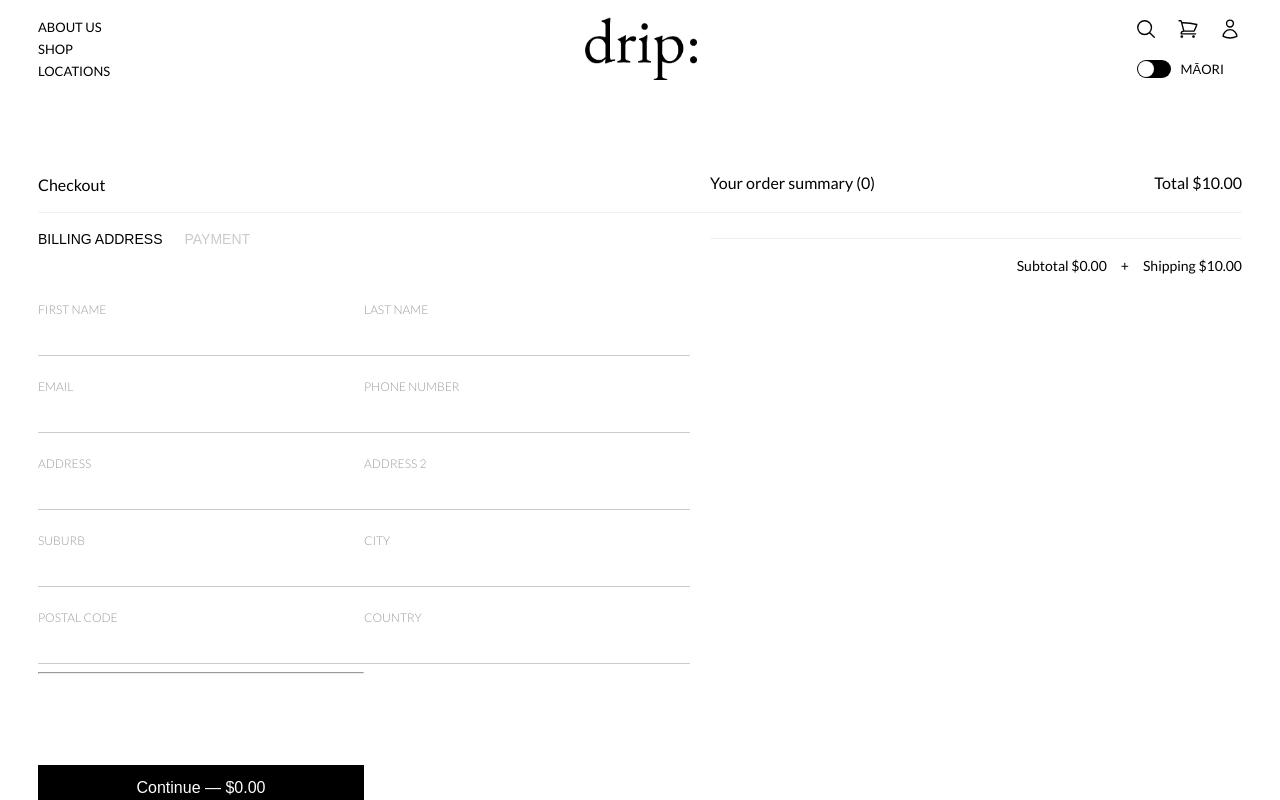
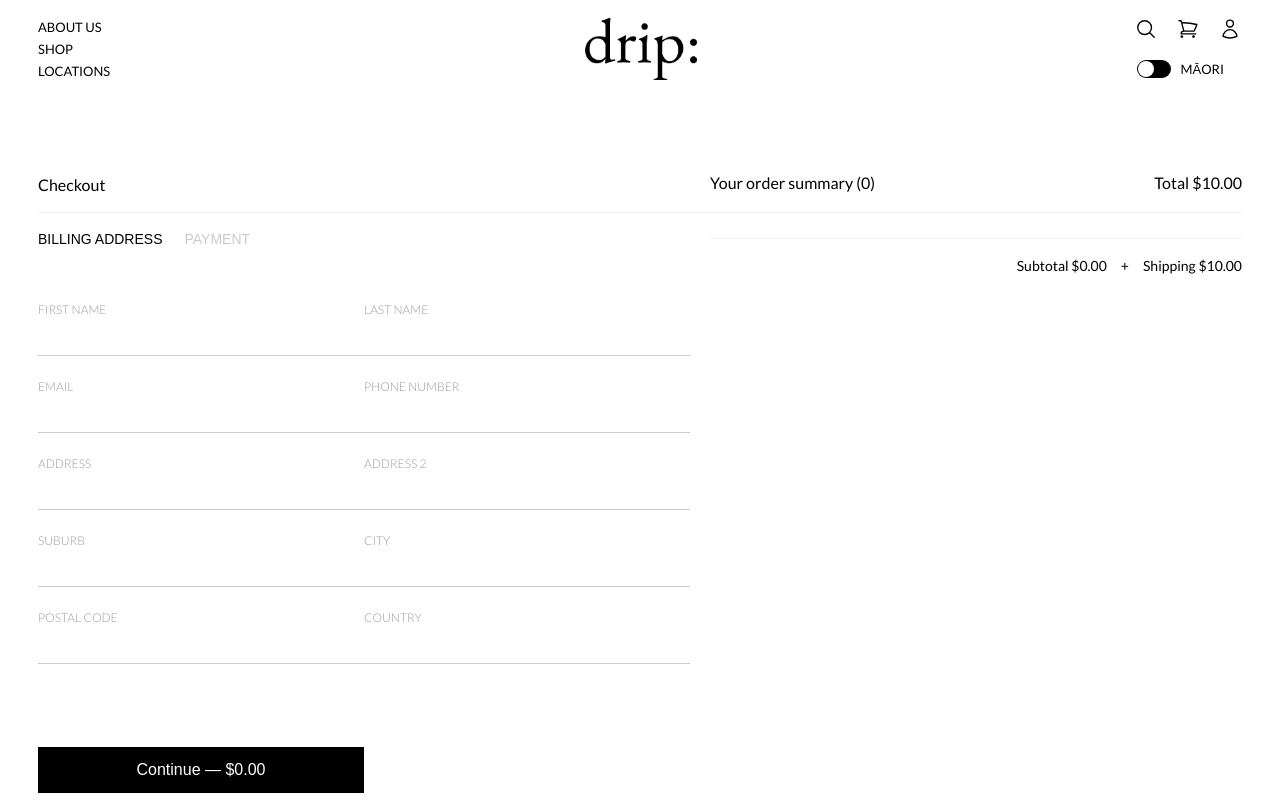
Before and after one commit to james-kwon97/drip, a React (Vite) app: page /checkout in a window 1280 px wide. Shown: the top 800 px of the page. Built offline with nearby package versions, Linux system fonts and the light colour scheme.

Commit message:
Fixed button positionings in both billing and payment sections

```diff
--- a/src/components/Checkout/Checkout.css
+++ b/src/components/Checkout/Checkout.css
@@ -113,8 +113,12 @@
   padding: 14px 20px;
   font-size: 16px;
   cursor: pointer;
-  margin-top: 65px;
   width: 326px;
+}
+
+.card-holder-hr,
+.postal-code-hr {
+  margin-bottom: 65px;
 }
 
 /* Payment form specific styles */
--- a/src/components/Checkout/Checkout.tsx
+++ b/src/components/Checkout/Checkout.tsx
@@ -93,7 +93,7 @@ function Checkout({ isEnglish }: CheckoutProps) {
                     {isEnglish ? 'WAEHERE POUTĀPETA' : 'POSTAL CODE'}
                   </label>
                   <input type="text" />
-                  <hr className="postal-code-hr" />
+                  <div className="postal-code-hr"></div>
                 </div>
                 <div className="form-field">
                   <label>{isEnglish ? 'WHENUA' : 'COUNTRY'}</label>
@@ -122,7 +122,7 @@ function Checkout({ isEnglish }: CheckoutProps) {
                 <div className="form-field card-holder">
                   <label>{isEnglish ? 'KAIPUPURI KĀRI' : 'CARD HOLDER'}</label>
                   <input type="text" />
-                  <hr className="card-holder-hr" />
+                  <div className="card-holder-hr"></div>
                 </div>
                 <div className="form-field cvc">
                   <label>
```
